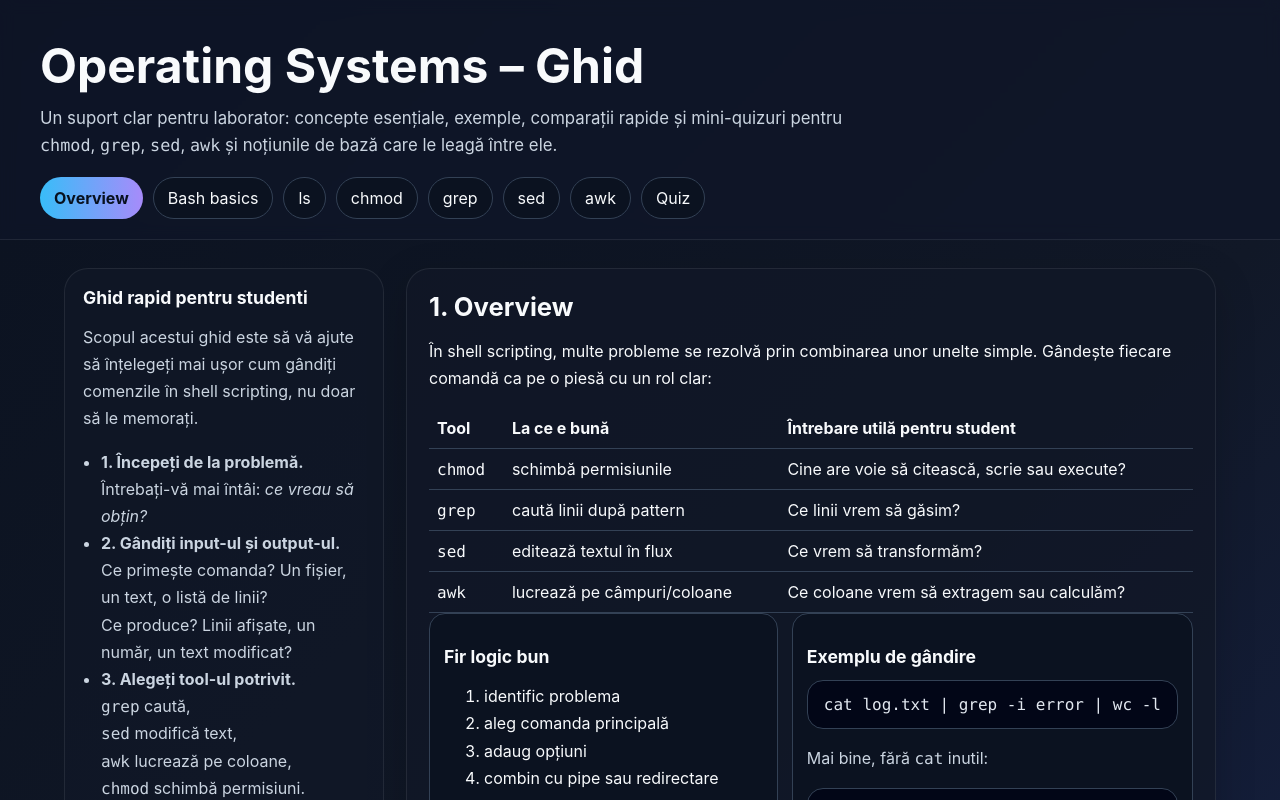
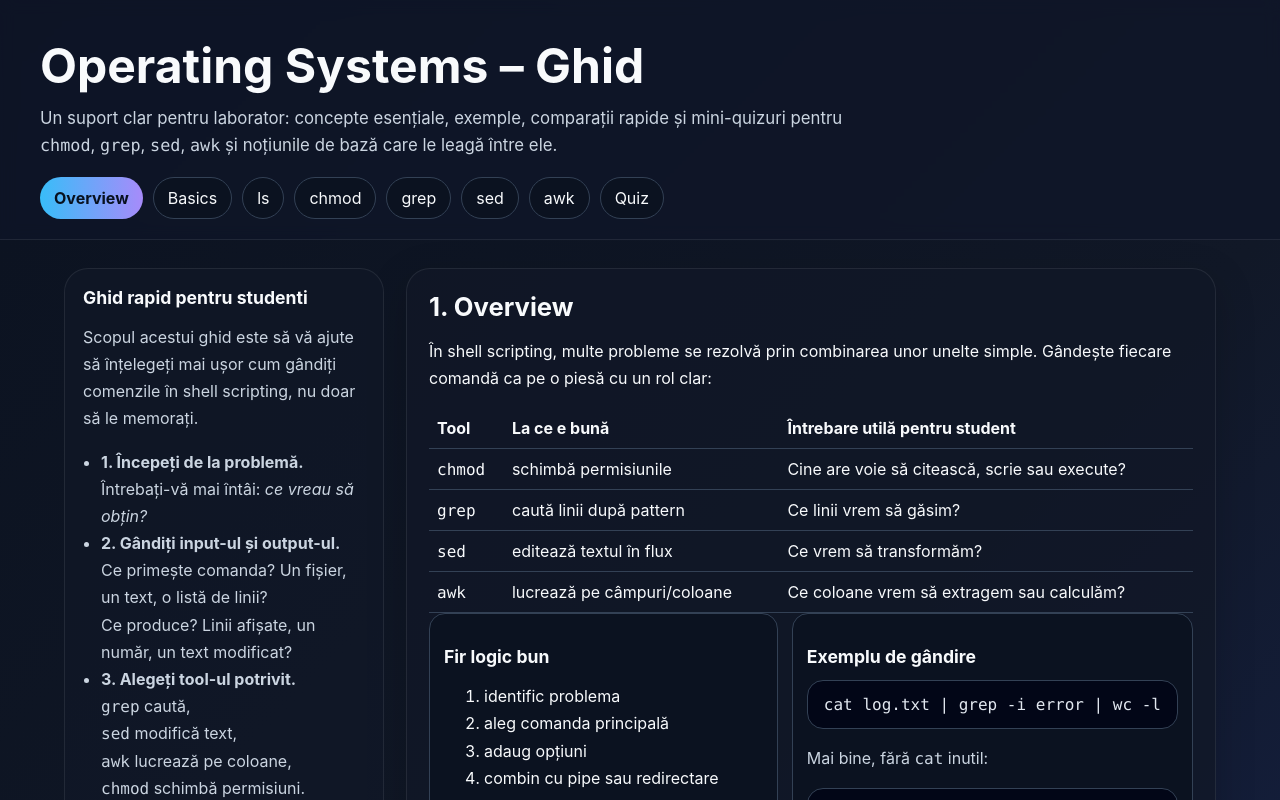
Before and after one commit to dianaelena1/os-app-guide, an Angular app: page / in a window 1280 px wide. Shown: the top 800 px of the page. Built offline with nearby package versions, Linux system fonts and the light colour scheme.

Commit message:
changes for section title

```diff
--- a/src/app/components/shell-guide/shell-guide.component.html
+++ b/src/app/components/shell-guide/shell-guide.component.html
@@ -547,7 +547,7 @@ awk -F: '&#123;print $1&#125;' /etc/passwd</code></pre>
 
       <div class="card" *ngIf="isActiveTab('basics')">
 
-  <h2>2. Bash basics</h2>
+  <h2>2. Basics</h2>
 
   <!-- 🧠 ARCHITECTURE -->
   <h3>Arhitectura Unix</h3>
--- a/src/app/data/guide.data.ts
+++ b/src/app/data/guide.data.ts
@@ -2,7 +2,7 @@ import { BadgeItem, GuideTab, QuizQuestion } from "../models/guide.models";
 
 export const GUIDE_TABS: GuideTab[] = [
   { id: "overview", label: "Overview" },
-  { id: "basics", label: "Bash basics" },
+  { id: "basics", label: "Basics" },
   { id: "ls", label: "ls" },
   { id: "chmod", label: "chmod" },
   { id: "grep", label: "grep" },
```
